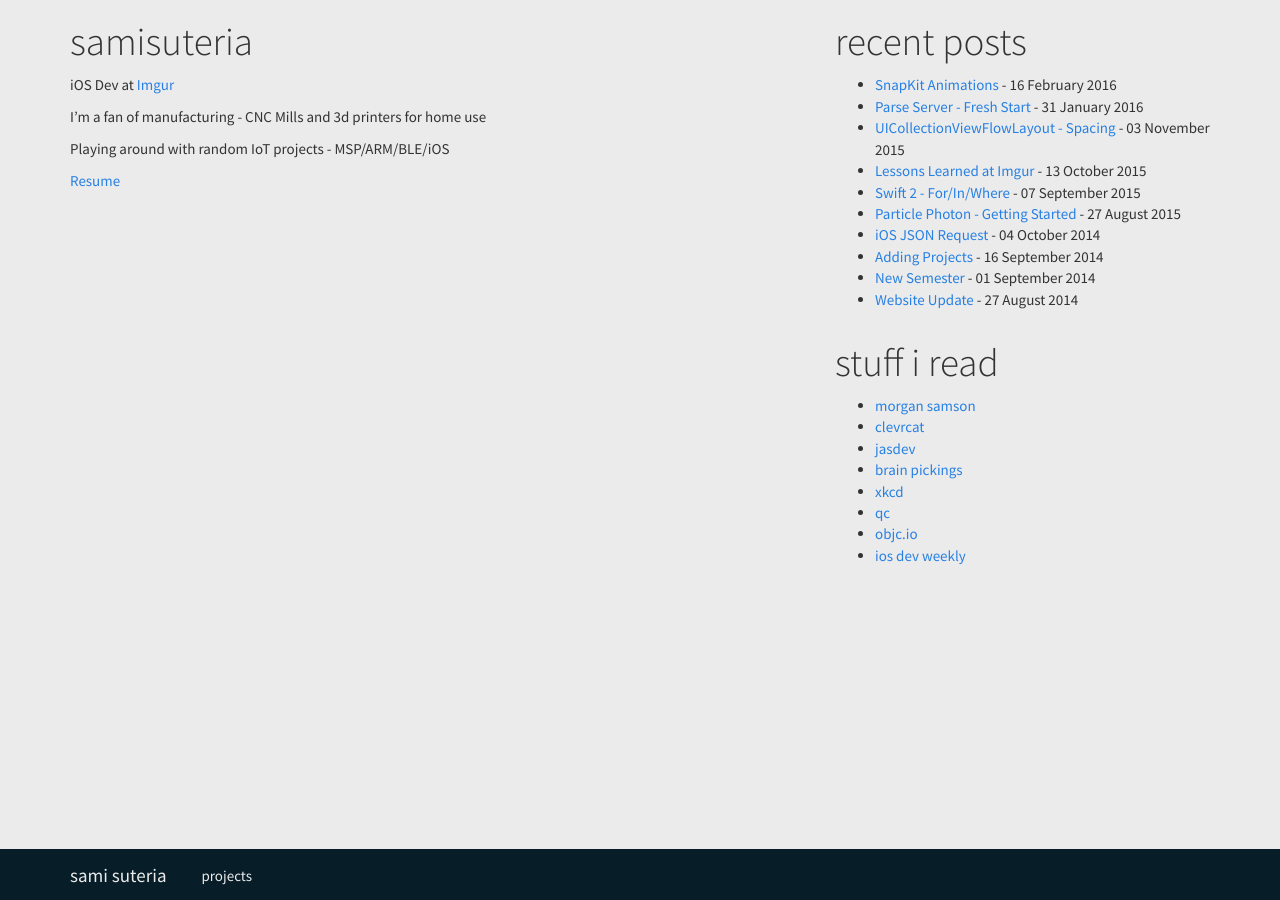
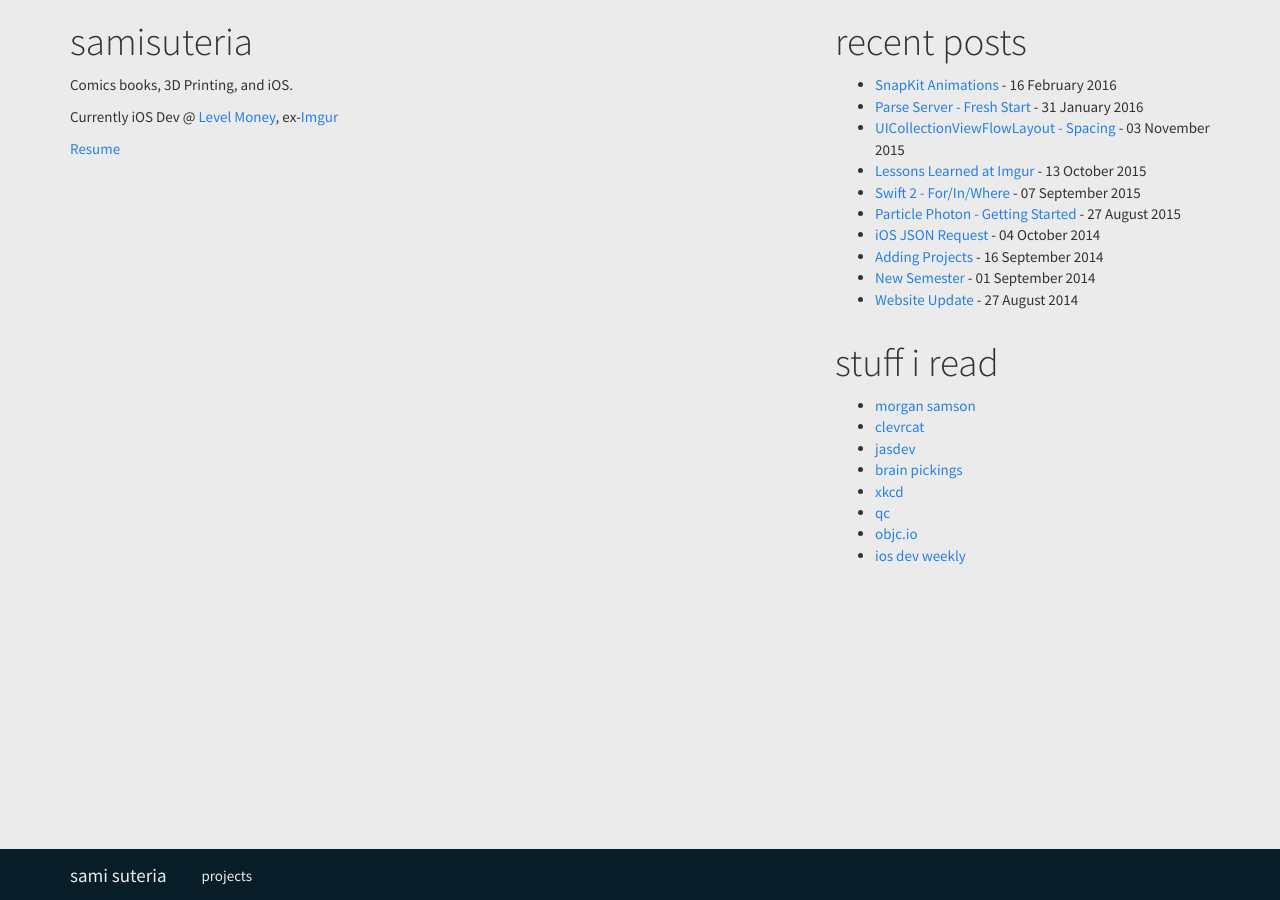
Before and after one commit to samisuteria/samisuteria.github.io, a Jekyll site: the page built from index.md, in a window 1280 px wide. Built offline with Jekyll 4.4.1, drawn with Linux system fonts in a browser that asks for light colours; nearby versions of some CDN libraries.

Commit message:
update index page

```diff
--- a/index.md
+++ b/index.md
@@ -5,12 +5,8 @@ layout: index
 
 # samisuteria
 
+Comics books, 3D Printing, and iOS.
 
-
-iOS Dev at [Imgur](http://imgur.com/apps)
-
-I'm a fan of manufacturing - CNC Mills and 3d printers for home use
-
-Playing around with random IoT projects - MSP/ARM/BLE/iOS
+Currently iOS Dev @ [Level Money](https://www.levelmoney.com), ex-[Imgur](http://www.imgur.com)
 
 [Resume](./static/CurrentResume.pdf)
```
